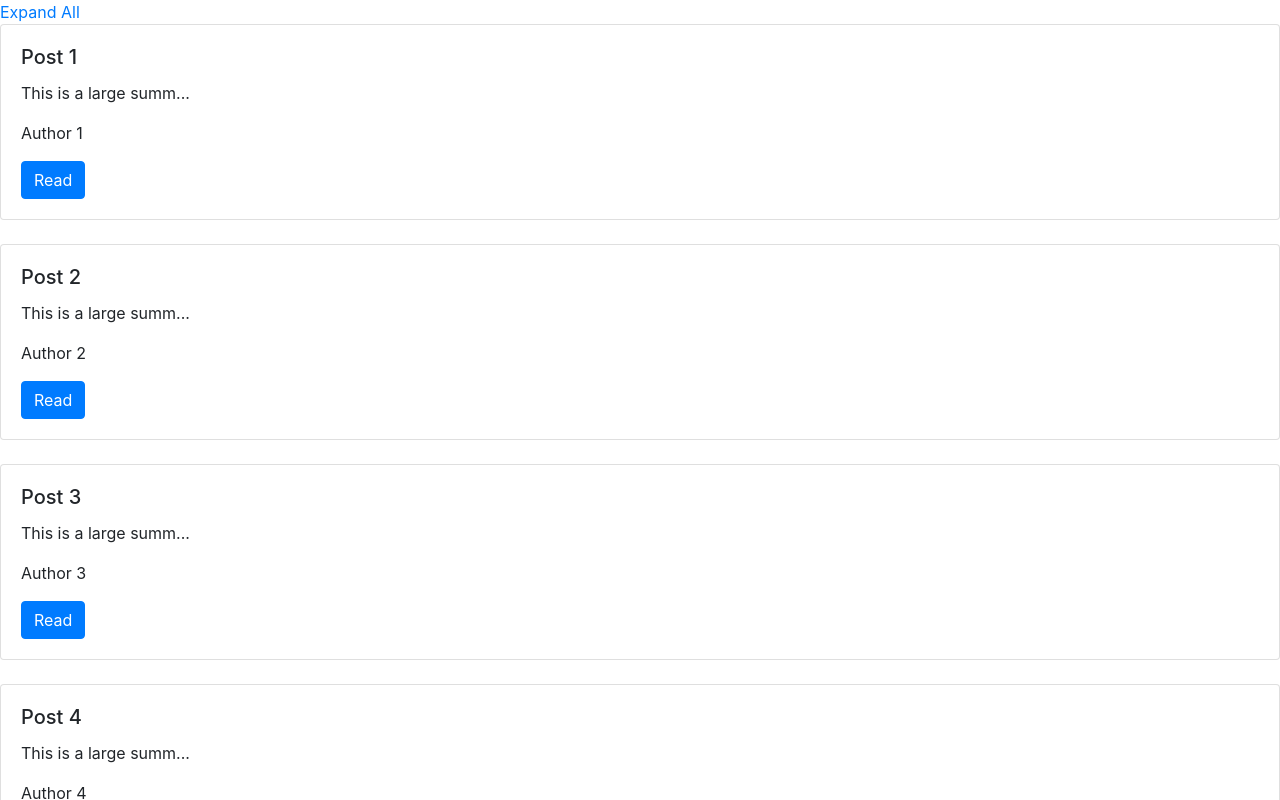
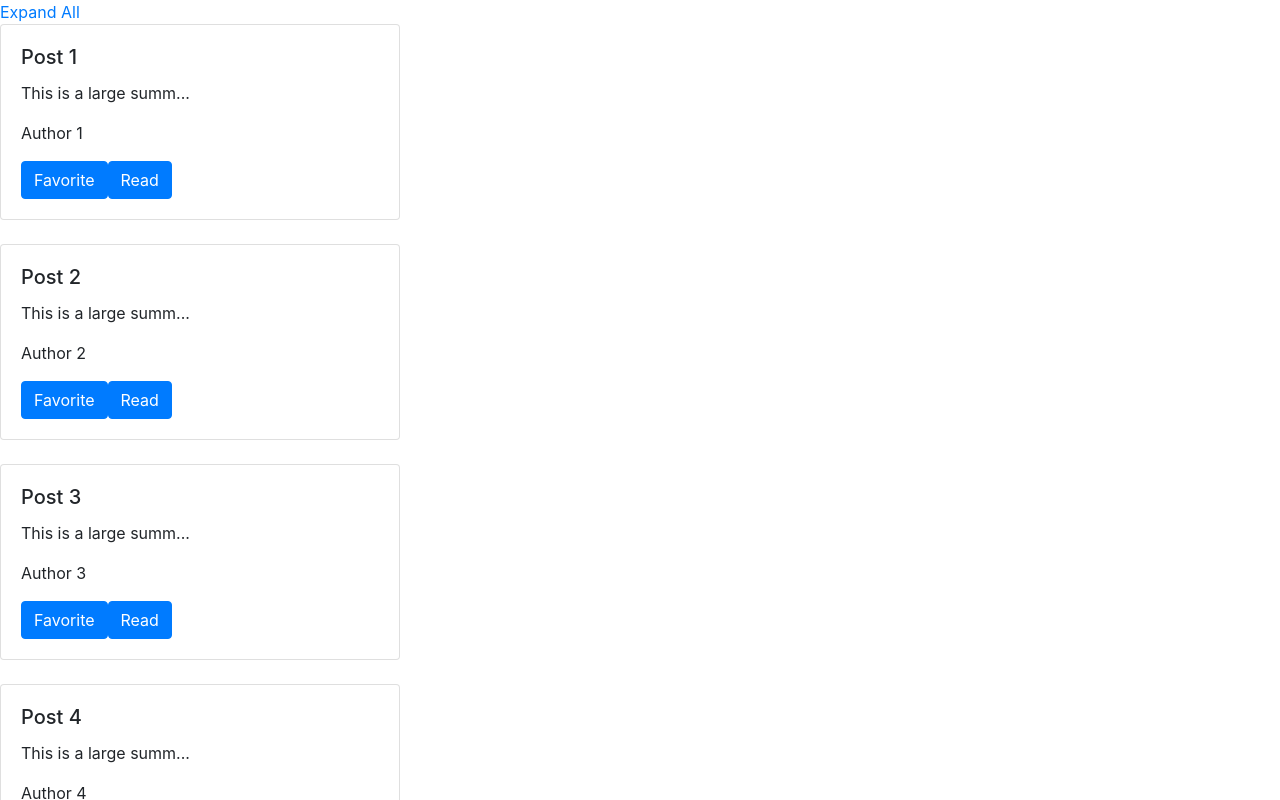
Before and after one commit to manpreetsingh68/Angular-Components, an Angular app: page / in a window 1280 px wide. Shown: the top 800 px of the page. Built offline with nearby package versions, Linux system fonts and the light colour scheme.

Commit message:
Adding logic to mark a blog as favorite with 'Favorite' button - Part 2

```diff
--- a/src/app/blog-post-tile/blog-post-tile.component.html
+++ b/src/app/blog-post-tile/blog-post-tile.component.html
@@ -1,9 +1,10 @@
-<div class="card">
+<div class="card" [ngClass]="{'fav': post.isFav}" style="width: 25rem;">
 
     <div class="card-body">
         <h5 class="card-title">{{post.title}}</h5>
         <p class="card-text" (click)="showFullSummary()">{{post.summary}}</p>
         <p class="card-text">{{post.author}}</p>
+        <a href="#" (click)="toggleFav()" class="btn btn-primary">Favorite</a>
         <a href="#" class="btn btn-primary">Read</a>
 
     </div>
--- a/src/app/blog-post-tile/blog-post-tile.component.scss
+++ b/src/app/blog-post-tile/blog-post-tile.component.scss
@@ -1,3 +1,7 @@
 :host {
     margin: 20px;
 }
+
+.fav {
+    background-color: lightsteelblue;
+}
--- a/src/app/blog-post-tile/blog-post-tile.component.ts
+++ b/src/app/blog-post-tile/blog-post-tile.component.ts
@@ -26,4 +26,8 @@ export class BlogPostTileComponent implements OnInit {
     this.post.summary = this.fullSummary;
   }
 
+  toggleFav(){
+    this.post.isFav = !this.post.isFav;
+  }
+
 }
--- a/src/app/blog-post.ts
+++ b/src/app/blog-post.ts
@@ -1,5 +1,6 @@
 export class BlogPost {
 
+    isFav?: boolean;
     constructor(public title: string, public summary: string, public author: string){
 
     }
```
